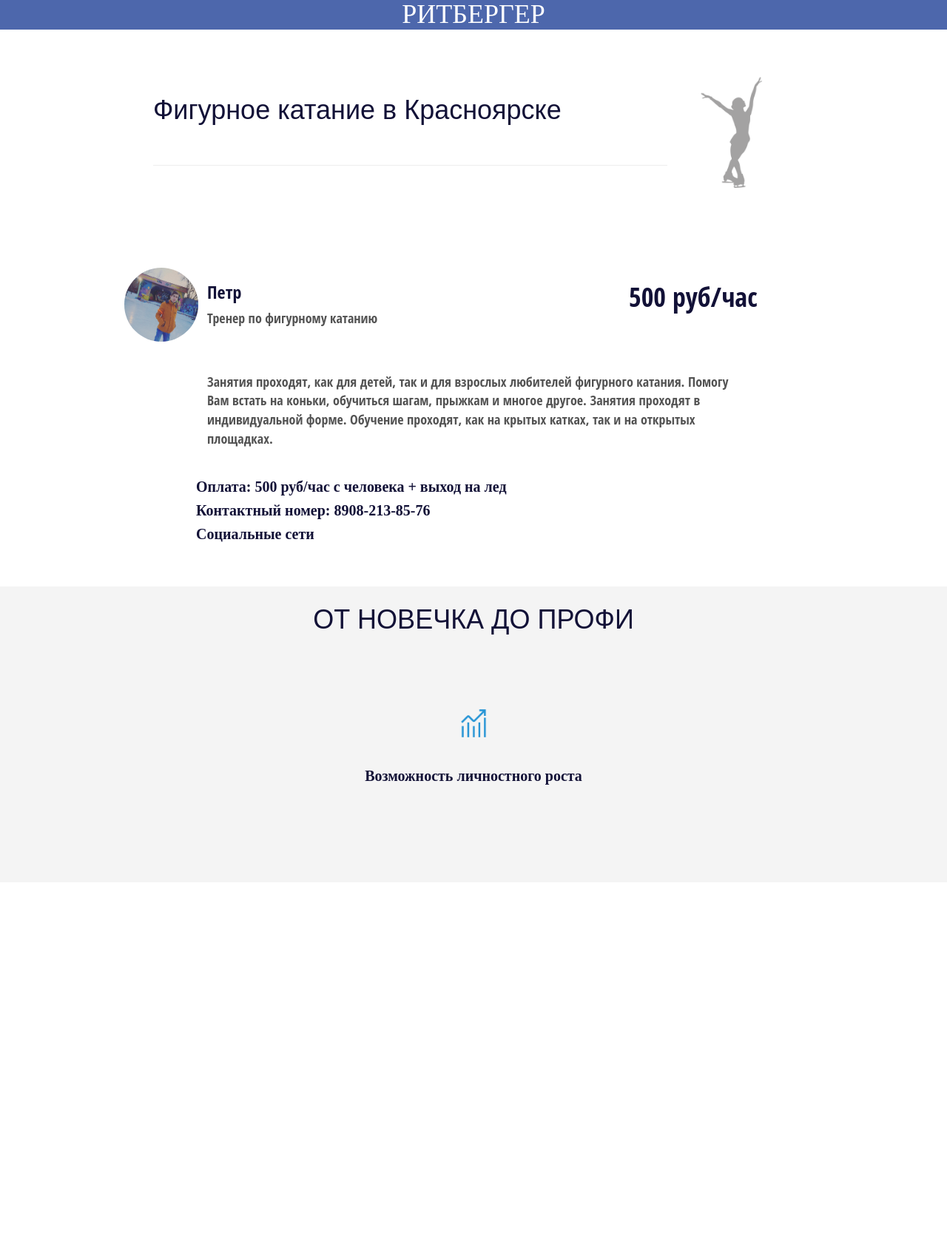
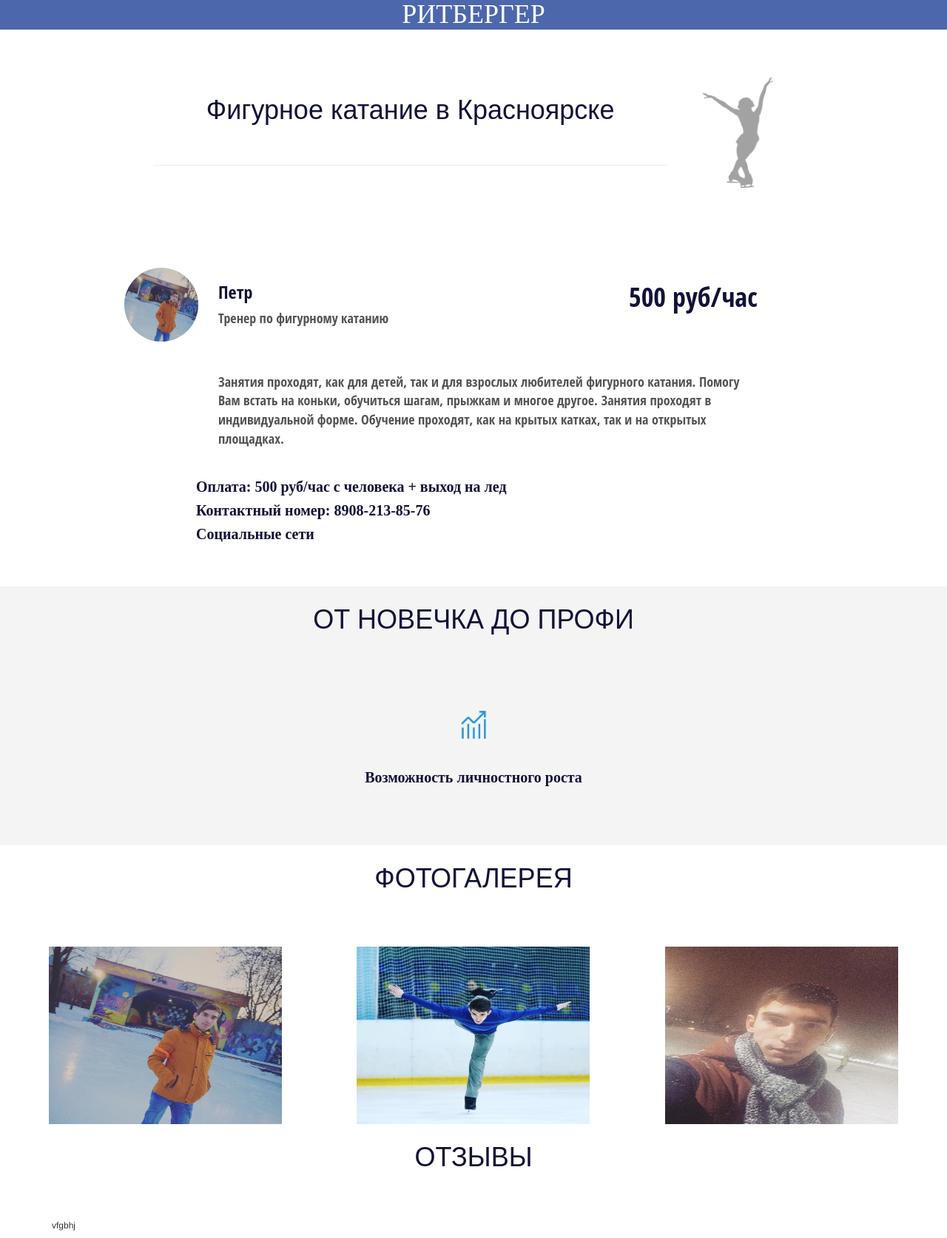
Before and after one commit to petestrog12/ritberger, a plain HTML site: page index.html in a window 1280 px wide. Shown: the whole page at 74% size. Before the commit the page ends 1193 px from the top, so only its background shows below. Drawn offline with Linux system fonts and the light colour scheme; a web font is replaced by a local one.

Commit message:
Add files via upload

```diff
--- a/css/style.css
+++ b/css/style.css
@@ -1,3 +1,4 @@
+/*Убрать края у браузера*/
 body {
 	margin: 0 auto;
 	padding:0;
@@ -6,7 +7,7 @@ body {
 h1{
 	margin: 0 auto;
 }
-
+/*Логотип*/
 .container_logo{
 padding-bottom: 10%;
 padding-top: 5%;
@@ -28,20 +29,20 @@ hr{
 	position: block;
 	background: #4d67ac;
 }
-
+/*Основной контент*/
 h3{
 	font-size: 24px;
 	font-family:'Open Sans Condensed', sans-serif;
 	color: #121137;
 	font-weight: 600;
-	padding-left: 15px;
+	padding-left: 30px;
 }
 
 p{
 	font-size: 18px;
 	font-family: 'Open Sans Condensed', sans-serif;
 	color: #535353;
-	padding-left: 15px;
+	padding-left: 30px;
 
 }
 
@@ -80,35 +81,79 @@ h4{
 	padding-top: 20px;
 	padding-bottom: 50px;
 }
+
 h5{
 	font-size: 36px;
 	font-family: 'Raleway', sans-serif;;
 	color: #121137;
 	padding-top: 15px;
 	padding-bottom: 5%;
-
-
+	text-align: center;
 }
 
-.row_pro {
+ .row_pro {
 
 
 	text-align: center;
 
 
 }
-.container-fluid
-{
+/*Процесс*/
+.container-pro, .row_pro{
 	background: #f4f4f4;
-	width: 100%;
-	position: absolute;
-	left: 0;
-	height: 50%;
 
+	height: 350px;
 }
 
-.status{
+.status {
 
 	height: 100px;
 	width: 100px;
 }
+
+.container-ph {
+
+}
+
+img , .image {
+ 	height: 240px;
+ 	width: 315px;
+ 	display: inline;
+
+}
+
+.image {
+
+ 	align-items: center;
+
+}
+
+.row_image {
+	text-align: center;
+}
+
+
+
+
+@media screen and (max-width: 600px) {
+   	h5 {
+	font-size: 20px;
+}
+
+}
+
+
+@media screen and (max-width: 989px) {
+   	.container_logo{
+	padding: 0;
+}
+	  .img_F{
+	display: none;
+
+	}
+
+	.container {
+		padding-top: 0;
+	}
+
+}
--- a/index.html
+++ b/index.html
@@ -25,17 +25,13 @@ type='text/css'>
 	<h1>РИТБЕРГЕР</h1>
 </header>
 	<div class="container_logo">
-
   		<div class="row-logo">
   			<div class="col-md-8" >
-
 				<h5>Фигурное катание в Красноярске</h5>
 				<hr>
 			</div>
   			<div class="col-md-4" >
-			<img style="height: 150px; " src="img/tygr.png">
-
-
+				<img  class="img_F" style="height: 150px; width: 130px; " src="img/tygr.png">
 			</div>
 		</div>
 	</div>
@@ -44,9 +40,7 @@ type='text/css'>
 	<div class="container">
 
   		<div class="row">
-  		<div class="col-md-1" >
-
-  		</div>
+  			<div class="col-md-1" ></div>
 
   			<div class="col-md-1" >
   				<img class="avatar" src="img/photo_2021-08-08_07-19-44.jpg">
@@ -54,39 +48,70 @@ type='text/css'>
   			<div class="col-md-6" >
   				<h3>Петр</h3>
   				<p>Тренер по фигурному катанию</p>
-
   			</div>
   			<div class="col-md-4" >
   				<h2>500 руб/час</h2>
   			</div>
-
-
-
   			<div class="col-md-8">
   				<p class="info">Занятия проходят, как для детей, так и для взрослых любителей фигурного катания.
 				Помогу Вам встать на коньки, обучиться шагам, прыжкам и многое другое.
 				Занятия проходят в индивидуальной форме. Обучение проходят,
 				как на крытых катках, так и на открытых площадках. </p>
+
 					<div class="contacts_block">
 						<h4>Оплата: 500 руб/час с человека + выход на лед</h4>
 						<h4>Контактный номер:   8908-213-85-76</h4>
 						<h4>Социальные сети</h4>
 					</div>
-
+			</div>
   		</div>
   	</div>
 
-<div class="container-fluid">
+	<div id="container-pro">
   		<div class="row_pro">
   			<div class="col-md-12" >
   				<h5>ОТ НОВЕЧКА ДО ПРОФИ</h5>
-  			<img class="status" style="height: 100px; width: 100px;" src="img/xer_growth_blue.png">
+  				<img class="status" style="height: 100px; " src="img/xer_growth_blue.png">
   				<h4>Возможность личностного роста</h4>
+  			</div>
+  		</div>
+  	</div>
+
+
+
+	<div id="container-ph">
+  		<div class="row_image">
+
+  			<div class="col-md-12" >
+  				<h5>ФОТОГАЛЕРЕЯ</h5>
+  					<div class="image">
+  						<div class="col-md-4" >
+  						<img src="img\photo_2021-08-08_07-19-44.jpg">
+  						</div>
+  						<div class="col-md-4" >
+  						<img src="img\photo_2021-08-08_08-28-39.jpg">
+  						</div>
+  						<div class="col-md-4" >
+  						<img src="img\photo_2021-08-08_08-28-38.jpg">
+  						</div>
+
   					</div>
   			</div>
   			</div>
   		</div>
 
+  	<div class="container">
+  		<div class="row">
+  			<div class="col-md-12" >
+  				<h5>ОТЗЫВЫ</h5>
+  				<h6>vfgbhj</h6>
+  			</div>
+  		</div>
+  	</div>
+
+
+
+
 
 </body>
 </html>
```
Also changed, not shown: img/gvrfd.png (added), img/photo_2021-08-08_08-28-38.jpg (added), img/photo_2021-08-08_08-28-39.jpg (added). Lines whose indentation alone changed are shown as unchanged.
